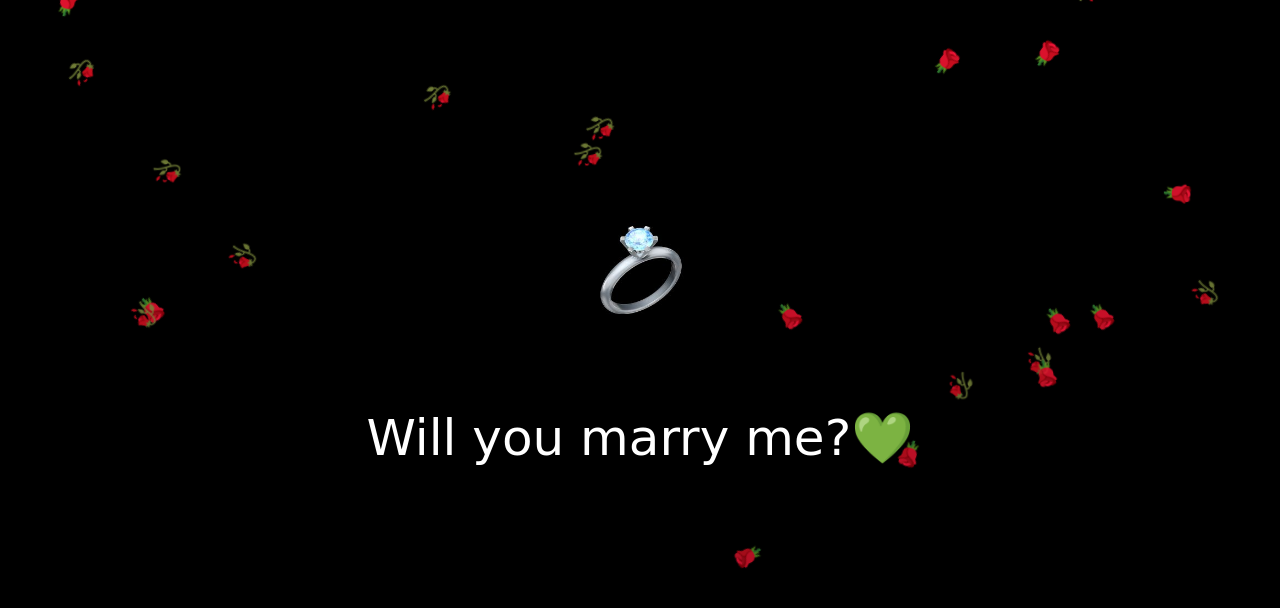
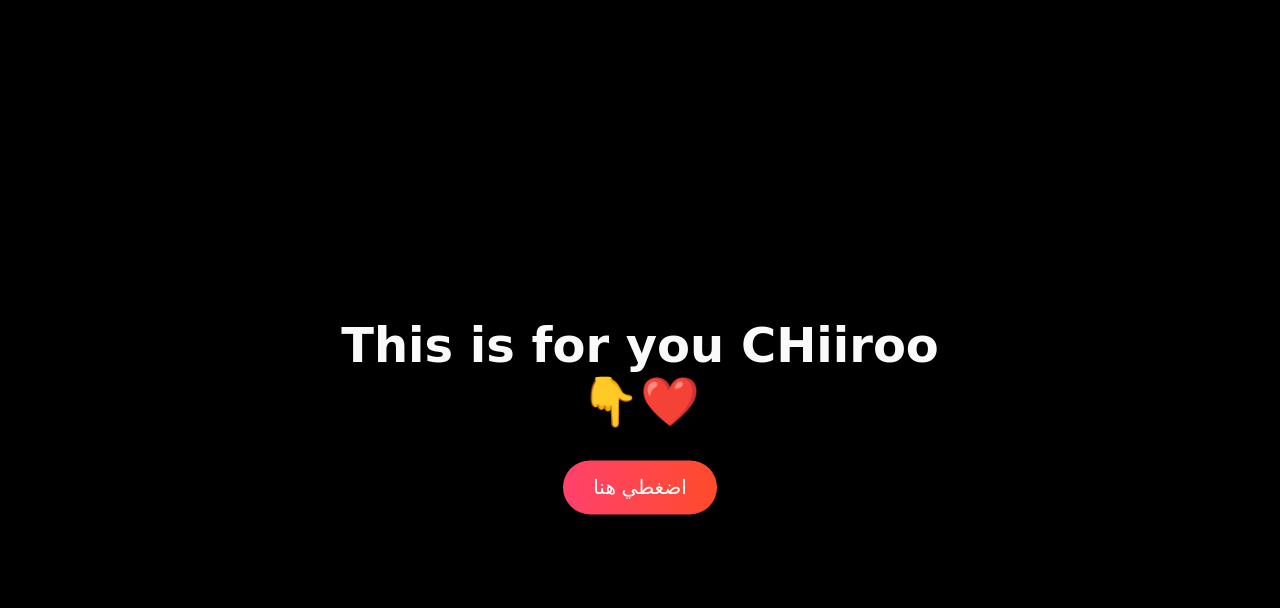
Before and after one commit to Mahmoud-vpn/open-it, a plain HTML site: page index.html in a window 1280 px wide. Drawn offline with Linux system fonts and the light colour scheme.

Commit message:
Initial commit

```diff
--- a/index.html
+++ b/index.html
@@ -1,18 +1,35 @@
 <!DOCTYPE html>
 <html lang="en">
 <head>
-  <meta charset="UTF-8">
-  <meta name="viewport" content="width=device-width, initial-scale=1.0">
-  <title>Proposal</title>
-  <link href="https://fonts.googleapis.com/css2?family=Dancing+Script&display=swap" rel="stylesheet">
-  <link rel="stylesheet" href="style.css">
-</head>
+  <meta charset="UTF-8" />
+  <meta name="viewport" content="width=device-width, initial-scale=1.0"/>
+  <title>Open it</title>
+  <link rel="stylesheet" href="style.css"/>
+  <link href="https://fonts.googleapis.com/css2?family=Pacifico&display=swap" rel="stylesheet">
+  <link href="https://fonts.googleapis.com/css2?family=Amiri&family=Tajawal:wght@500&display=swap" rel="stylesheet">
+
 <body>
-  <div class="container">
-    <img id="ring" src="ring.png">
-    <div id="message">Will you marry me?💚</div>
+
+  <div class="falling-flowers"></div>
+
+  <div id="main-content" class="center-content">
+<div id="initialScreen">
+
+<h1 class="chiroo-title">This is for you CHiiroo👇❤️</h1>
+
+  <button id="startBtn" class="start-button">اضغطي هنا</button>
+</div>
+<div class="love-message" id="loveMessage">
+  <p>
+    أنتي أجمل فتاة في هذا العالم<br>
+    أكبر شيء بعد الله سبحانه هو حبي لكي يا أجمل زهرة في الدنيا<br>
+    أنتي يا شروق أشرقتي لي حياتي ونورتيها<br><br>
+    ❤️ أحبك ❤️
+    Hakim + Chorou9
+  </p>
+</div>
+
   </div>
-  <div id="falling-flowers"></div>
 
   <script src="script.js"></script>
 </body>
--- a/script.js
+++ b/script.js
@@ -1,30 +1,15 @@
-window.onload = () =>
-  setTimeout(() => {
-    const ring = document.getElementById("ring");
-    ring.style.opacity = "1";
-    ring.style.transform = "translateY(0)";
+document.addEventListener("DOMContentLoaded", () => {
+  const startBtn = document.getElementById("startBtn");
+  const initialScreen = document.getElementById("initialScreen");
+  const loveMessage = document.getElementById("loveMessage");
 
-    startFallingFlowers();
-  }, 500);
+  startBtn.addEventListener("click", () => {
+    // إخفاء المحتوى القديم
+    initialScreen.style.display = "none";
 
- setTimeout(() => {
-  const message = document.getElementById("message");
-  message.style.opacity = "1";
-}, 1300);
-
-function startFallingFlowers() {
-  const symbols = ['🥀', '🌹'];
-  setInterval(() => {
-    const flower = document.createElement('div');
-    flower.classList.add('flower');
-    flower.textContent = symbols[Math.floor(Math.random() * symbols.length)];
-    flower.style.left = Math.random() * 100 + 'vw';
-    flower.style.animationDuration = 5 + Math.random() * 5 + 's'; // مدة مختلفة لكل وردة
-
-    document.body.appendChild(flower);
-
+    // بعد ثانية، عرض الرسالة مع التأثير
     setTimeout(() => {
-      flower.remove();
-    }, 10000);
-  }, 200);
-}
+      loveMessage.style.display = "block";
+    }, 1000);
+  });
+});
--- a/style.css
+++ b/style.css
@@ -1,50 +1,95 @@
+/* خلفية سوداء تغطي الشاشة */
 body {
   margin: 0;
+  padding: 0;
   background-color: black;
   overflow: hidden;
-  height: 100vh;
-  font-family: 'Parisienne', cursive; /* هنا غيرنا الخط */
+  font-family: 'Tajawal', sans-serif;
   color: white;
 }
 
-
-.container {
+/* شاشة البداية */
+#initialScreen {
+  position: fixed;
+  top: 50%;
+  left: 50%;
+  transform: translate(-50%, -50%);
   text-align: center;
-  position: relative;
-  top: 20%;
+  z-index: 10;
 }
-#ring {
-  width: 220px; /* حجم أكبر */
-  height: auto;
-  opacity: 0;
-  transform: translateY(-30px);
-  transition: opacity 0.5s ease, transform 0.5s ease;
-}
-#message {
-  font-size: 50px;
-  margin-top: 25px;
-  opacity: 0;
-  transition: opacity 1s ease;
-}
-/* الورود المتساقطة */
-.flower {
-  position: fixed;
-  top: -50px;
-  font-size: 24px;
-  animation: fall linear infinite;
-  z-index: 0;
+.chiroo-title {
+  font-family: 'Great Vibes', cursive;
+  font-size: 48px;
+  color: #fafafa;
+  margin-bottom: 30px;
+  text-shadow: 2px 2px 5px rgba(0,0,0,0.5);
+  animation: fadeIn 2s ease forwar
 }
 
-@keyframes fall {
+
+
+
+
+/* تأثير الظهور */
+@keyframes fadeIn {
+  from {
+    opacity: 0;
+    transform: translateY(-20px);
+  }
   to {
-    transform: translateY(110vh) rotate(360deg);
-    opacity: 0.7;
+    opacity: 1;
+    transform: translateY(0);
   }
 }
-#ring {
-  width: 220px; /* حجم أكبر */
-  height: auto;
+
+
+
+/* زر البداية */
+.start-button {
+  padding: 15px 30px;
+  font-size: 20px;
+  background: linear-gradient(to right, #ff416c, #ff4b2b);
+  border: none;
+  border-radius: 30px;
+  color: white;
+  cursor: pointer;
+  transition: transform 0.3s ease, background 0.3s ease;
+}
+
+.start-button:hover {
+  transform: scale(1.05);
+  background: linear-gradient(to right, #ff4b2b, #ff416c);
+}
+
+/* رسالة الحب */
+.love-message {
+  display: none;
+  position: fixed;
+  top: 50%;
+  left: 50%;
+  transform: translate(-50%, -50%);
+  color: white;
+  text-align: center;
+  font-size: 28px;
+  font-family: 'Tajawal', sans-serif;
+  padding: 40px;
+  line-height: 1.8;
+  z-index: 20;
+  width: 90%;
+  max-width: 900px;
   opacity: 0;
-  transform: translateY(-30px);
-  transition: opacity 0.5s ease, transform 0.5s ease;
+  animation: fadeIn 2s ease forwards;
+  direction: rtl;
 }
+
+/* تأثير الظهور */
+@keyframes fadeIn {
+  from {
+    opacity: 0;
+    transform: translate(-50%, -55%);
+  }
+  to {
+    opacity: 1;
+    transform: translate(-50%, -50%);
+  }
+}
```
Also changed, not shown: ring.png (deleted).
